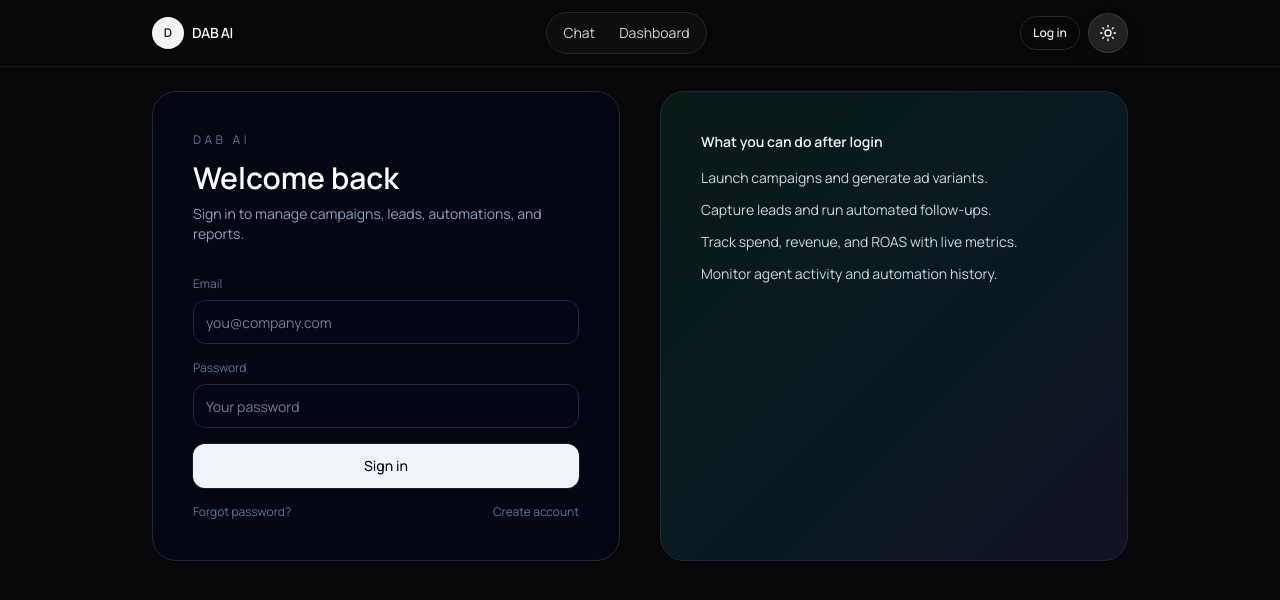
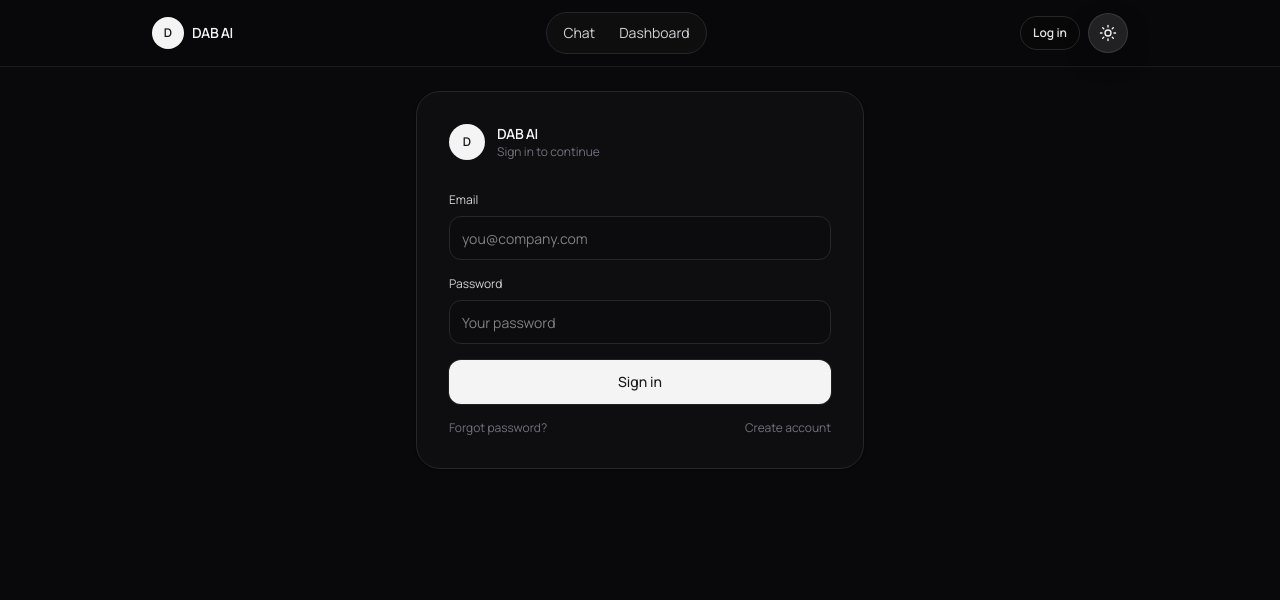
Before and after one commit to max345789/DAB-ai, a Next.js app: page /login in a window 1280 px wide. Shown: the top 600 px of the page. Built offline with nearby package versions, Linux system fonts and the light colour scheme.

Commit message:
Redesign auth pages to match minimal UI

```diff
--- a/src/app/forgot-password/page.tsx
+++ b/src/app/forgot-password/page.tsx
@@ -37,22 +37,22 @@ export default function ForgotPasswordPage() {
   }
 
   return (
-    <div className="mx-auto w-full max-w-xl rounded-3xl border border-white/10 bg-white/70 p-10 shadow-sm dark:border-slate-800 dark:bg-slate-950/70">
-      <p className="text-xs uppercase tracking-[0.3em] text-slate-500">DAB AI</p>
-      <h1 className="mt-3 text-3xl font-semibold text-slate-900 dark:text-white">
-        Reset password
-      </h1>
-      <p className="mt-2 text-sm text-slate-600 dark:text-slate-400">
-        Enter your email and we will send a reset link.
-      </p>
+    <div className="mx-auto w-full max-w-md">
+      <div className="rounded-3xl border border-zinc-200 bg-white p-8 shadow-sm dark:border-zinc-800 dark:bg-zinc-900/40">
+        <div className="text-sm font-semibold tracking-tight text-zinc-900 dark:text-zinc-100">
+          Reset password
+        </div>
+        <div className="mt-1 text-xs text-zinc-500">
+          Enter your email and we will send a reset link.
+        </div>
 
       <form onSubmit={onSubmit} className="mt-8 flex flex-col gap-4">
-        <label className="flex flex-col gap-2 text-xs text-slate-500">
+        <label className="flex flex-col gap-2 text-xs text-zinc-600 dark:text-zinc-300">
           Email
           <input
             value={email}
             onChange={(e) => setEmail(e.target.value)}
-            className="h-11 rounded-xl border border-slate-200 bg-white/80 px-3 text-sm text-slate-700 dark:border-slate-800 dark:bg-slate-950/60 dark:text-slate-100"
+            className="h-11 rounded-xl border border-zinc-200 bg-white px-3 text-sm text-zinc-900 outline-none focus:ring-2 focus:ring-zinc-900/10 dark:border-zinc-800 dark:bg-zinc-950/30 dark:text-zinc-100 dark:focus:ring-zinc-100/10"
             placeholder="you@company.com"
             required
             type="email"
@@ -60,30 +60,35 @@ export default function ForgotPasswordPage() {
         </label>
 
         {status === "sent" ? (
-          <div className="rounded-2xl border border-emerald-500/30 bg-emerald-500/10 px-4 py-3 text-sm text-emerald-100">
+          <div className="rounded-2xl border border-emerald-200 bg-emerald-50 px-4 py-3 text-sm text-emerald-900 dark:border-emerald-900/40 dark:bg-emerald-950/30 dark:text-emerald-100">
             If that email exists, a reset link has been sent.
           </div>
         ) : null}
 
         {status === "error" && error ? (
-          <div className="rounded-2xl border border-rose-500/30 bg-rose-500/10 px-4 py-3 text-sm text-rose-100">
+          <div className="rounded-2xl border border-rose-200 bg-rose-50 px-4 py-3 text-sm text-rose-900 dark:border-rose-900/40 dark:bg-rose-950/30 dark:text-rose-100">
             {error}
           </div>
         ) : null}
 
-        <Button type="submit" disabled={isSubmitting}>
+        <Button
+          type="submit"
+          disabled={isSubmitting}
+          className="rounded-xl bg-zinc-900 text-zinc-50 hover:bg-zinc-800 dark:bg-zinc-100 dark:text-zinc-900 dark:hover:bg-zinc-200"
+        >
           {isSubmitting ? "Sending..." : "Send reset link"}
         </Button>
 
-        <div className="flex justify-between text-xs text-slate-500">
-          <Link className="hover:text-slate-900 dark:hover:text-slate-200" href="/login">
+        <div className="flex justify-between text-xs text-zinc-500">
+          <Link className="hover:text-zinc-900 dark:hover:text-zinc-200" href="/login">
             Back to login
           </Link>
-          <Link className="hover:text-slate-900 dark:hover:text-slate-200" href="/signup">
+          <Link className="hover:text-zinc-900 dark:hover:text-zinc-200" href="/signup">
             Create account
           </Link>
         </div>
       </form>
+      </div>
     </div>
   );
 }
--- a/src/app/login/page.tsx
+++ b/src/app/login/page.tsx
@@ -33,7 +33,7 @@ export default function LoginPage() {
         throw new Error(data?.error || "Login failed");
       }
       login(data.token, data.user);
-      router.push("/dashboard");
+      router.push("/chat");
       router.refresh();
     } catch (err) {
       setError(err instanceof Error ? err.message : "Login failed");
@@ -43,34 +43,38 @@ export default function LoginPage() {
   }
 
   return (
-    <div className="mx-auto grid w-full max-w-5xl gap-10 lg:grid-cols-2">
-      <div className="rounded-3xl border border-white/10 bg-white/70 p-10 shadow-sm dark:border-slate-800 dark:bg-slate-950/70">
-        <p className="text-xs uppercase tracking-[0.3em] text-slate-500">DAB AI</p>
-        <h1 className="mt-3 text-3xl font-semibold text-slate-900 dark:text-white">
-          Welcome back
-        </h1>
-        <p className="mt-2 text-sm text-slate-600 dark:text-slate-400">
-          Sign in to manage campaigns, leads, automations, and reports.
-        </p>
+    <div className="mx-auto w-full max-w-md">
+      <div className="rounded-3xl border border-zinc-200 bg-white p-8 shadow-sm dark:border-zinc-800 dark:bg-zinc-900/40">
+        <div className="flex items-center gap-3">
+          <div className="grid h-9 w-9 place-items-center rounded-full bg-zinc-900 text-xs font-semibold text-zinc-50 dark:bg-zinc-100 dark:text-zinc-900">
+            D
+          </div>
+          <div>
+            <div className="text-sm font-semibold tracking-tight text-zinc-900 dark:text-zinc-100">
+              DAB AI
+            </div>
+            <div className="text-xs text-zinc-500">Sign in to continue</div>
+          </div>
+        </div>
 
         <form onSubmit={onSubmit} className="mt-8 flex flex-col gap-4">
-          <label className="flex flex-col gap-2 text-xs text-slate-500">
+          <label className="flex flex-col gap-2 text-xs text-zinc-600 dark:text-zinc-300">
             Email
             <input
               value={email}
               onChange={(e) => setEmail(e.target.value)}
-              className="h-11 rounded-xl border border-slate-200 bg-white/80 px-3 text-sm text-slate-700 dark:border-slate-800 dark:bg-slate-950/60 dark:text-slate-100"
+              className="h-11 rounded-xl border border-zinc-200 bg-white px-3 text-sm text-zinc-900 outline-none focus:ring-2 focus:ring-zinc-900/10 dark:border-zinc-800 dark:bg-zinc-950/30 dark:text-zinc-100 dark:focus:ring-zinc-100/10"
               placeholder="you@company.com"
               required
               type="email"
             />
           </label>
-          <label className="flex flex-col gap-2 text-xs text-slate-500">
+          <label className="flex flex-col gap-2 text-xs text-zinc-600 dark:text-zinc-300">
             Password
             <input
               value={password}
               onChange={(e) => setPassword(e.target.value)}
-              className="h-11 rounded-xl border border-slate-200 bg-white/80 px-3 text-sm text-slate-700 dark:border-slate-800 dark:bg-slate-950/60 dark:text-slate-100"
+              className="h-11 rounded-xl border border-zinc-200 bg-white px-3 text-sm text-zinc-900 outline-none focus:ring-2 focus:ring-zinc-900/10 dark:border-zinc-800 dark:bg-zinc-950/30 dark:text-zinc-100 dark:focus:ring-zinc-100/10"
               placeholder="Your password"
               required
               type="password"
@@ -78,37 +82,29 @@ export default function LoginPage() {
           </label>
 
           {error ? (
-            <div className="rounded-2xl border border-rose-500/30 bg-rose-500/10 px-4 py-3 text-sm text-rose-100">
+            <div className="rounded-2xl border border-rose-200 bg-rose-50 px-4 py-3 text-sm text-rose-900 dark:border-rose-900/40 dark:bg-rose-950/30 dark:text-rose-100">
               {error}
             </div>
           ) : null}
 
-          <Button type="submit" disabled={isSubmitting}>
+          <Button
+            type="submit"
+            disabled={isSubmitting}
+            className="rounded-xl bg-zinc-900 text-zinc-50 hover:bg-zinc-800 dark:bg-zinc-100 dark:text-zinc-900 dark:hover:bg-zinc-200"
+          >
             {isSubmitting ? "Signing in..." : "Sign in"}
           </Button>
 
-          <div className="flex items-center justify-between text-xs text-slate-500">
-            <Link className="hover:text-slate-900 dark:hover:text-slate-200" href="/forgot-password">
+          <div className="flex items-center justify-between text-xs text-zinc-500">
+            <Link className="hover:text-zinc-900 dark:hover:text-zinc-200" href="/forgot-password">
               Forgot password?
             </Link>
-            <Link className="hover:text-slate-900 dark:hover:text-slate-200" href="/signup">
+            <Link className="hover:text-zinc-900 dark:hover:text-zinc-200" href="/signup">
               Create account
             </Link>
           </div>
         </form>
       </div>
-
-      <div className="hidden rounded-3xl border border-white/10 bg-gradient-to-br from-emerald-500/10 via-cyan-500/10 to-indigo-500/10 p-10 shadow-sm dark:border-slate-800 lg:block">
-        <p className="text-sm font-semibold text-slate-900 dark:text-slate-100">
-          What you can do after login
-        </p>
-        <ul className="mt-4 space-y-3 text-sm text-slate-600 dark:text-slate-300">
-          <li>Launch campaigns and generate ad variants.</li>
-          <li>Capture leads and run automated follow-ups.</li>
-          <li>Track spend, revenue, and ROAS with live metrics.</li>
-          <li>Monitor agent activity and automation history.</li>
-        </ul>
-      </div>
     </div>
   );
 }
--- a/src/app/reset-password/ResetPasswordClient.tsx
+++ b/src/app/reset-password/ResetPasswordClient.tsx
@@ -40,31 +40,29 @@ export function ResetPasswordClient() {
   }
 
   return (
-    <div className="mx-auto w-full max-w-xl rounded-3xl border border-white/10 bg-white/70 p-10 shadow-sm dark:border-slate-800 dark:bg-slate-950/70">
-      <p className="text-xs uppercase tracking-[0.3em] text-slate-500">DAB AI</p>
-      <h1 className="mt-3 text-3xl font-semibold text-slate-900 dark:text-white">
-        Choose a new password
-      </h1>
-      <p className="mt-2 text-sm text-slate-600 dark:text-slate-400">
-        Set a new password for your account.
-      </p>
+    <div className="mx-auto w-full max-w-md">
+      <div className="rounded-3xl border border-zinc-200 bg-white p-8 shadow-sm dark:border-zinc-800 dark:bg-zinc-900/40">
+        <div className="text-sm font-semibold tracking-tight text-zinc-900 dark:text-zinc-100">
+          Choose a new password
+        </div>
+        <div className="mt-1 text-xs text-zinc-500">Set a new password for your account.</div>
 
       <form onSubmit={onSubmit} className="mt-8 flex flex-col gap-4">
-        <label className="flex flex-col gap-2 text-xs text-slate-500">
+        <label className="flex flex-col gap-2 text-xs text-zinc-600 dark:text-zinc-300">
           Reset token
           <input
             value={token}
             readOnly
-            className="h-11 rounded-xl border border-slate-200 bg-white/60 px-3 text-sm text-slate-700 dark:border-slate-800 dark:bg-slate-950/40 dark:text-slate-100"
+            className="h-11 rounded-xl border border-zinc-200 bg-zinc-50 px-3 text-sm text-zinc-900 outline-none dark:border-zinc-800 dark:bg-zinc-950/30 dark:text-zinc-100"
           />
         </label>
 
-        <label className="flex flex-col gap-2 text-xs text-slate-500">
+        <label className="flex flex-col gap-2 text-xs text-zinc-600 dark:text-zinc-300">
           New password
           <input
             value={password}
             onChange={(e) => setPassword(e.target.value)}
-            className="h-11 rounded-xl border border-slate-200 bg-white/80 px-3 text-sm text-slate-700 dark:border-slate-800 dark:bg-slate-950/60 dark:text-slate-100"
+            className="h-11 rounded-xl border border-zinc-200 bg-white px-3 text-sm text-zinc-900 outline-none focus:ring-2 focus:ring-zinc-900/10 dark:border-zinc-800 dark:bg-zinc-950/30 dark:text-zinc-100 dark:focus:ring-zinc-100/10"
             placeholder="New password"
             required
             type="password"
@@ -72,27 +70,32 @@ export function ResetPasswordClient() {
         </label>
 
         {status === "success" ? (
-          <div className="rounded-2xl border border-emerald-500/30 bg-emerald-500/10 px-4 py-3 text-sm text-emerald-100">
+          <div className="rounded-2xl border border-emerald-200 bg-emerald-50 px-4 py-3 text-sm text-emerald-900 dark:border-emerald-900/40 dark:bg-emerald-950/30 dark:text-emerald-100">
             Password updated. You can now log in.
           </div>
         ) : null}
 
         {status === "error" && error ? (
-          <div className="rounded-2xl border border-rose-500/30 bg-rose-500/10 px-4 py-3 text-sm text-rose-100">
+          <div className="rounded-2xl border border-rose-200 bg-rose-50 px-4 py-3 text-sm text-rose-900 dark:border-rose-900/40 dark:bg-rose-950/30 dark:text-rose-100">
             {error}
           </div>
         ) : null}
 
-        <Button type="submit" disabled={isSubmitting}>
+        <Button
+          type="submit"
+          disabled={isSubmitting}
+          className="rounded-xl bg-zinc-900 text-zinc-50 hover:bg-zinc-800 dark:bg-zinc-100 dark:text-zinc-900 dark:hover:bg-zinc-200"
+        >
           {isSubmitting ? "Updating..." : "Update password"}
         </Button>
 
-        <div className="text-xs text-slate-500">
-          <Link className="hover:text-slate-900 dark:hover:text-slate-200" href="/login">
+        <div className="text-xs text-zinc-500">
+          <Link className="hover:text-zinc-900 dark:hover:text-zinc-200" href="/login">
             Back to login
           </Link>
         </div>
       </form>
+      </div>
     </div>
   );
 }
--- a/src/app/signup/page.tsx
+++ b/src/app/signup/page.tsx
@@ -34,7 +34,7 @@ export default function SignupPage() {
         throw new Error(data?.error || "Sign up failed");
       }
       login(data.token, data.user);
-      router.push("/dashboard");
+      router.push("/chat");
       router.refresh();
     } catch (err) {
       setError(err instanceof Error ? err.message : "Sign up failed");
@@ -44,43 +44,48 @@ export default function SignupPage() {
   }
 
   return (
-    <div className="mx-auto w-full max-w-xl rounded-3xl border border-white/10 bg-white/70 p-10 shadow-sm dark:border-slate-800 dark:bg-slate-950/70">
-      <p className="text-xs uppercase tracking-[0.3em] text-slate-500">DAB AI</p>
-      <h1 className="mt-3 text-3xl font-semibold text-slate-900 dark:text-white">
-        Create your account
-      </h1>
-      <p className="mt-2 text-sm text-slate-600 dark:text-slate-400">
-        Start with a small budget, then scale as your campaigns perform.
-      </p>
+    <div className="mx-auto w-full max-w-md">
+      <div className="rounded-3xl border border-zinc-200 bg-white p-8 shadow-sm dark:border-zinc-800 dark:bg-zinc-900/40">
+        <div className="flex items-center gap-3">
+          <div className="grid h-9 w-9 place-items-center rounded-full bg-zinc-900 text-xs font-semibold text-zinc-50 dark:bg-zinc-100 dark:text-zinc-900">
+            D
+          </div>
+          <div>
+            <div className="text-sm font-semibold tracking-tight text-zinc-900 dark:text-zinc-100">
+              Create account
+            </div>
+            <div className="text-xs text-zinc-500">Start using DAB AI</div>
+          </div>
+        </div>
 
       <form onSubmit={onSubmit} className="mt-8 flex flex-col gap-4">
-        <label className="flex flex-col gap-2 text-xs text-slate-500">
-          Full name
+        <label className="flex flex-col gap-2 text-xs text-zinc-600 dark:text-zinc-300">
+          Name
           <input
             value={name}
             onChange={(e) => setName(e.target.value)}
-            className="h-11 rounded-xl border border-slate-200 bg-white/80 px-3 text-sm text-slate-700 dark:border-slate-800 dark:bg-slate-950/60 dark:text-slate-100"
-            placeholder="Sarath"
+            className="h-11 rounded-xl border border-zinc-200 bg-white px-3 text-sm text-zinc-900 outline-none focus:ring-2 focus:ring-zinc-900/10 dark:border-zinc-800 dark:bg-zinc-950/30 dark:text-zinc-100 dark:focus:ring-zinc-100/10"
+            placeholder="Your name"
             required
           />
         </label>
-        <label className="flex flex-col gap-2 text-xs text-slate-500">
+        <label className="flex flex-col gap-2 text-xs text-zinc-600 dark:text-zinc-300">
           Email
           <input
             value={email}
             onChange={(e) => setEmail(e.target.value)}
-            className="h-11 rounded-xl border border-slate-200 bg-white/80 px-3 text-sm text-slate-700 dark:border-slate-800 dark:bg-slate-950/60 dark:text-slate-100"
+            className="h-11 rounded-xl border border-zinc-200 bg-white px-3 text-sm text-zinc-900 outline-none focus:ring-2 focus:ring-zinc-900/10 dark:border-zinc-800 dark:bg-zinc-950/30 dark:text-zinc-100 dark:focus:ring-zinc-100/10"
             placeholder="you@company.com"
             required
             type="email"
           />
         </label>
-        <label className="flex flex-col gap-2 text-xs text-slate-500">
+        <label className="flex flex-col gap-2 text-xs text-zinc-600 dark:text-zinc-300">
           Password
           <input
             value={password}
             onChange={(e) => setPassword(e.target.value)}
-            className="h-11 rounded-xl border border-slate-200 bg-white/80 px-3 text-sm text-slate-700 dark:border-slate-800 dark:bg-slate-950/60 dark:text-slate-100"
+            className="h-11 rounded-xl border border-zinc-200 bg-white px-3 text-sm text-zinc-900 outline-none focus:ring-2 focus:ring-zinc-900/10 dark:border-zinc-800 dark:bg-zinc-950/30 dark:text-zinc-100 dark:focus:ring-zinc-100/10"
             placeholder="Create a password"
             required
             type="password"
@@ -88,22 +93,27 @@ export default function SignupPage() {
         </label>
 
         {error ? (
-          <div className="rounded-2xl border border-rose-500/30 bg-rose-500/10 px-4 py-3 text-sm text-rose-100">
+          <div className="rounded-2xl border border-rose-200 bg-rose-50 px-4 py-3 text-sm text-rose-900 dark:border-rose-900/40 dark:bg-rose-950/30 dark:text-rose-100">
             {error}
           </div>
         ) : null}
 
-        <Button type="submit" disabled={isSubmitting}>
+        <Button
+          type="submit"
+          disabled={isSubmitting}
+          className="rounded-xl bg-zinc-900 text-zinc-50 hover:bg-zinc-800 dark:bg-zinc-100 dark:text-zinc-900 dark:hover:bg-zinc-200"
+        >
           {isSubmitting ? "Creating..." : "Create account"}
         </Button>
 
-        <div className="text-center text-xs text-slate-500">
+        <div className="text-center text-xs text-zinc-500">
           Already have an account?{" "}
-          <Link className="hover:text-slate-900 dark:hover:text-slate-200" href="/login">
+          <Link className="hover:text-zinc-900 dark:hover:text-zinc-200" href="/login">
             Sign in
           </Link>
         </div>
       </form>
+      </div>
     </div>
   );
 }
```
